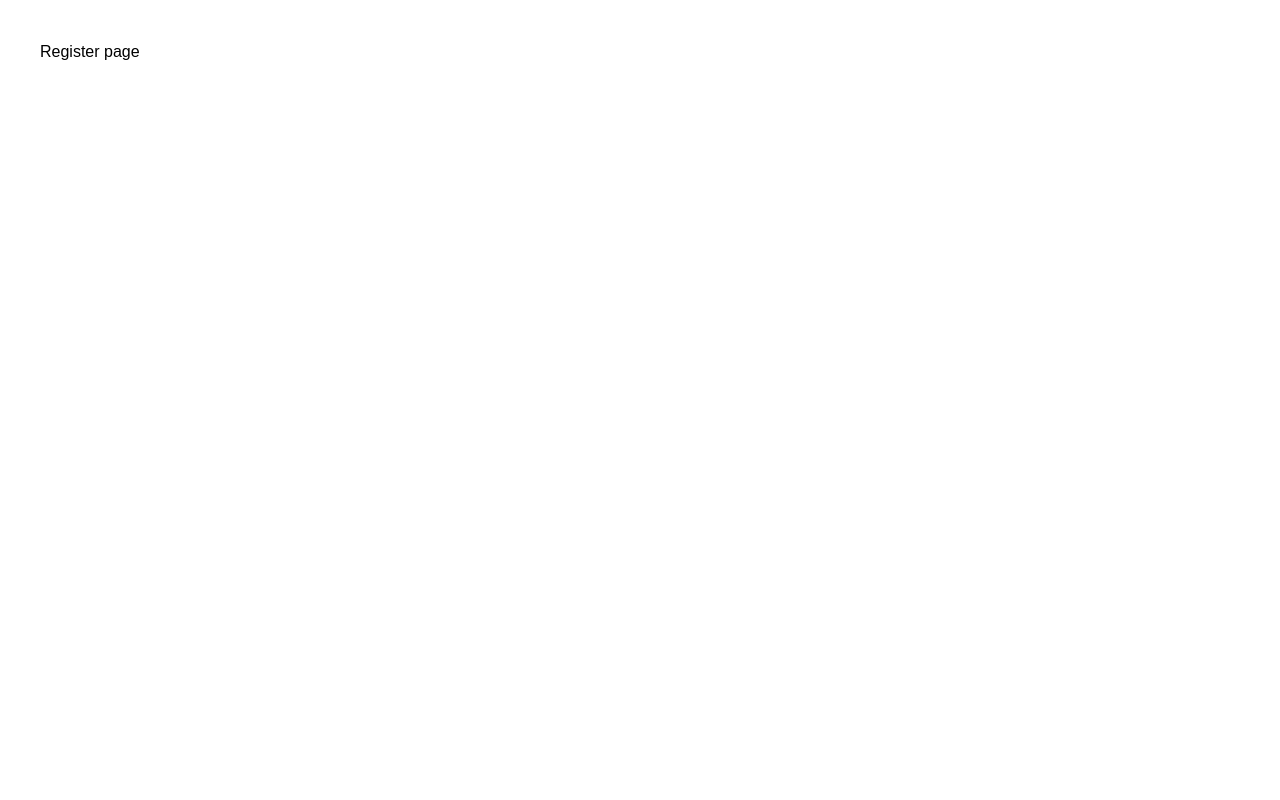
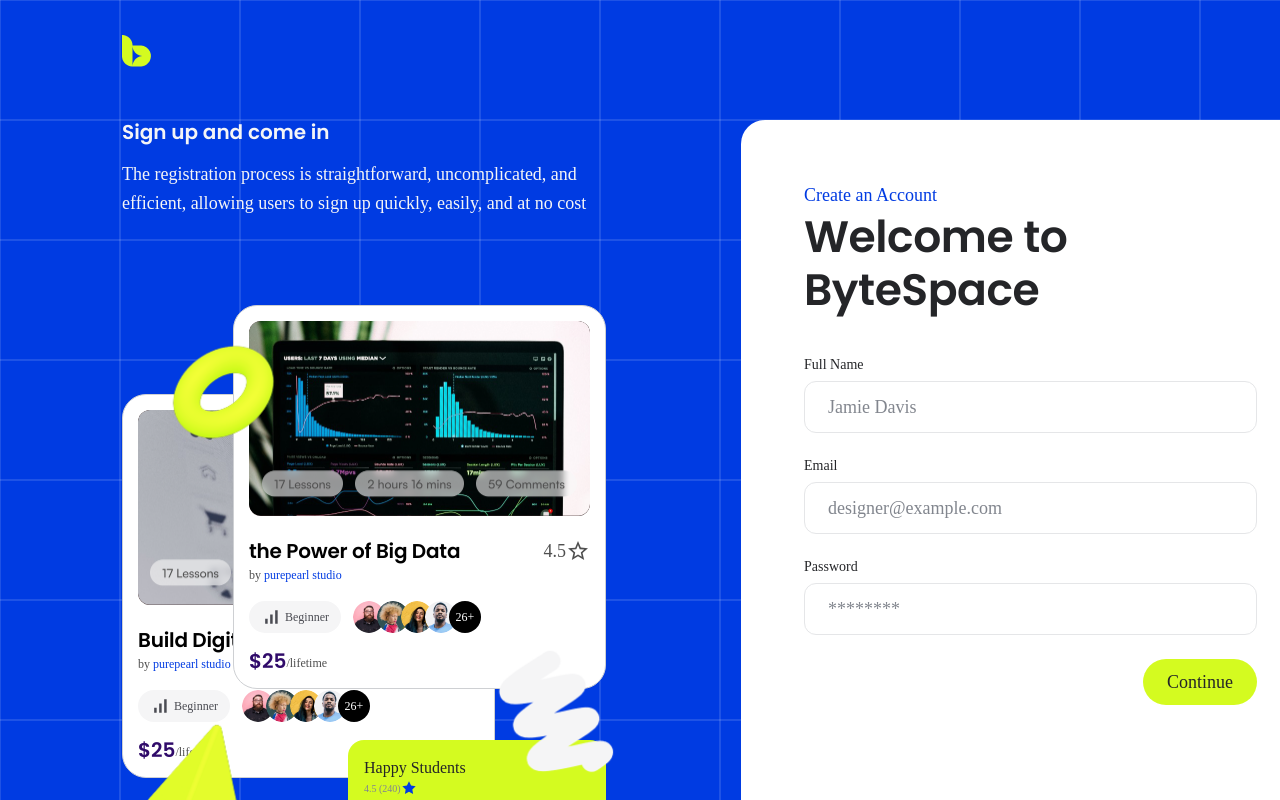
Before and after one commit to prio12/ByteSpace_LandingPage, a React (Vite) app: page /register in a window 1280 px wide. Shown: the top 800 px of the page. Built offline with nearby package versions, Linux system fonts and the light colour scheme; a web font is replaced by a local one.

Commit message:
feat(auth): update navbar, register page, floating cards, and auth graphics

```diff
--- /dev/null
+++ b/src/components/auth/AuthField.jsx
@@ -0,0 +1,29 @@
+const AuthField = ({
+  label,
+  name,
+  type = "text",
+  placeholder,
+  autoComplete,
+}) => {
+  return (
+    <div className="flex w-full flex-col gap-2">
+      <label
+        htmlFor={name}
+        className="text-[14px] font-medium leading-[17px] text-[#242528]"
+      >
+        {label}
+      </label>
+      <input
+        id={name}
+        name={name}
+        type={type}
+        placeholder={placeholder}
+        autoComplete={autoComplete}
+        required
+        className="h-[52px] w-full rounded-xl border border-[#E5E6E8] bg-white px-[23px] text-[18px] leading-[29px] text-[#242528] outline-none placeholder:text-[#82868E] focus:border-[#003BE2]"
+      />
+    </div>
+  );
+};
+
+export default AuthField;
--- /dev/null
+++ b/src/components/auth/AuthForm.jsx
@@ -0,0 +1,55 @@
+import { Link } from "react-router-dom";
+import AuthField from "./AuthField";
+
+const AuthForm = ({
+  eyebrow,
+  title,
+  fields,
+  submitLabel,
+  footer,
+  className = "",
+  children,
+}) => {
+  return (
+    <div
+      className={`flex w-[453px] flex-col justify-between font-[family-name:Satoshi] ${className}`}
+    >
+      <div className="flex flex-col gap-10">
+        <div>
+          <p className="text-[18px] leading-[29px] text-[#003BE2]">{eyebrow}</p>
+          <h1 className="font-[family-name:Poppins] text-[44px] font-semibold leading-[53px] tracking-[-0.01em] text-[#242528]">
+            {title}
+          </h1>
+        </div>
+
+        <form
+          onSubmit={(e) => e.preventDefault()}
+          className="flex flex-col gap-6"
+        >
+          {fields.map((field) => (
+            <AuthField key={field.name} {...field} />
+          ))}
+          <button
+            type="submit"
+            className="cursor-pointer self-end rounded-3xl bg-[#D4FB20] px-6 py-3 text-[18px] font-medium leading-[22px] text-[#242528]"
+          >
+            {submitLabel}
+          </button>
+        </form>
+      </div>
+
+      {children}
+
+      <p
+        className={`flex gap-1 self-center text-[16px] leading-[26px] ${footer.textClassName}`}
+      >
+        <span>{footer.text}</span>
+        <Link to={footer.to} className="text-[#003BE2]">
+          {footer.linkLabel}
+        </Link>
+      </p>
+    </div>
+  );
+};
+
+export default AuthForm;
--- /dev/null
+++ b/src/components/auth/AuthGrid.jsx
@@ -0,0 +1,25 @@
+const VERTICAL = Array.from({ length: 13 }, (_, i) => i * 120);
+const HORIZONTAL = Array.from({ length: 9 }, (_, i) => i * 120);
+
+const LINE = "bg-white/12";
+
+const AuthGrid = () => (
+  <div aria-hidden className="pointer-events-none absolute inset-0 z-0">
+    {VERTICAL.map((x) => (
+      <div
+        key={`v${x}`}
+        className={`absolute top-0 h-full w-[2px] ${LINE}`}
+        style={{ left: x - 1 }}
+      />
+    ))}
+    {HORIZONTAL.map((y) => (
+      <div
+        key={`h${y}`}
+        className={`absolute left-0 h-[2px] w-full ${LINE}`}
+        style={{ top: y - 1 }}
+      />
+    ))}
+  </div>
+);
+
+export default AuthGrid;
--- /dev/null
+++ b/src/components/auth/AuthLayout.jsx
@@ -0,0 +1,51 @@
+import { courses } from "../../data/courses";
+import { authOrnaments } from "../../data/ornaments";
+import CourseCard from "../home/CourseCard";
+import HappyStudentsCard from "../home/cards/HappyStudentsCard";
+import Ornaments from "../home/Ornaments";
+import AuthGrid from "./AuthGrid";
+import Navbar from "../common/Navbar";
+
+const buildDigitalAsset = courses.find((c) => c.id === 2);
+const bigData = courses.find((c) => c.id === 3);
+
+const AuthLayout = ({ heading, description, children }) => {
+  return (
+    <section className="overflow-hidden bg-[#003BE2]">
+      <div className="relative mx-auto h-[1024px] w-full max-w-[1440px]">
+        <AuthGrid />
+        <Navbar logoOnly />
+        <div className="absolute left-[122px] top-[120px] z-10 flex w-[475px] flex-col gap-4 text-[#F5F5F6]">
+          <h2 className="font-[family-name:Poppins] text-[20px] font-semibold leading-6">
+            {heading}
+          </h2>
+          <p className="font-[family-name:Satoshi] text-[18px] font-normal leading-[160%]">
+            {description}
+          </p>
+        </div>
+
+        <div className="absolute inset-0 z-[1]">
+          <div className="absolute left-[122px] top-[394px] w-[373px]">
+            <CourseCard course={buildDigitalAsset} variant="feature" />
+          </div>
+          <div className="absolute left-[233px] top-[305px] w-[373px]">
+            <CourseCard course={bigData} variant="feature" />
+          </div>
+          <HappyStudentsCard
+            variant="lime"
+            compact
+            className="left-[348px] top-[740px]"
+          />
+        </div>
+
+        <Ornaments items={authOrnaments} />
+
+        <div className="absolute left-[741px] top-[120px] z-10 h-[784px] w-[579px] rounded-3xl bg-white pl-[63px] pt-[61px]">
+          <div className="w-[453px]">{children}</div>
+        </div>
+      </div>
+    </section>
+  );
+};
+
+export default AuthLayout;
--- a/src/components/common/FloatingCard.jsx
+++ b/src/components/common/FloatingCard.jsx
@@ -1,7 +1,7 @@
-const FloatingCard = ({ className = "", children }) => {
+const FloatingCard = ({ className = "", bg = "bg-white", children }) => {
   return (
     <div
-      className={`absolute flex flex-col gap-2 rounded-2xl bg-white p-4 font-[family-name:Satoshi] text-[#242528] ${className}`}
+      className={`absolute flex flex-col gap-2 rounded-2xl p-4 font-[family-name:Satoshi] text-[#242528] ${bg} ${className}`}
     >
       {children}
     </div>
--- a/src/components/common/Navbar.jsx
+++ b/src/components/common/Navbar.jsx
@@ -1,7 +1,7 @@
 import { useState } from "react";
 import { Link } from "react-router-dom";
 import { MdClose, MdMenu } from "react-icons/md";
-import Logo from "../../assets/icons/Header_Logo.png";
+import Logo from "../../assets/images/b_vector_logo.png";
 import Icon from "../../assets/icons/BookmarkVector.png";
 
 const navLinks = [
@@ -15,15 +15,44 @@ const authLinks = [
   { label: "Join Us", to: "/register" },
 ];
 
-const Navbar = () => {
+const Navbar = ({ logoOnly = false }) => {
   const [open, setOpen] = useState(false);
 
   return (
     <header className="relative z-30 mx-auto flex h-[120px] w-full max-w-[1440px] items-start justify-between px-6 pt-[35px] font-[family-name:Satoshi] text-[16px] text-[#F5F5F6] xl:pl-[122px] xl:pr-[120px]">
-      <Link to="/" className="shrink-0">
-        <img src={Logo} alt="ByteSpace" className="h-[37px] w-[171px]" />
+      <Link
+        to="/"
+        className={`flex h-[37px] shrink-0 items-start ${
+          logoOnly ? "w-[28.875px]" : "w-[171px]"
+        }`}
+      >
+        <img
+          src={Logo}
+          alt="ByteSpace"
+          className="mt-0 h-[31.5px] w-[28.875px]"
+        />
+
+        {!logoOnly && (
+          <span
+            className="
+        ml-[6.12px]
+        mt-[7px]
+        h-[30px]
+        w-[134px]
+        font-[family-name:'Clash_Display']
+        text-[24px]
+        font-bold
+        leading-[100%]
+        text-[#F5F5F6]
+      "
+          >
+            ByteSpace
+          </span>
+        )}
       </Link>
 
+      {!logoOnly && (
+        <>
           <nav className="mt-3 hidden shrink-0 gap-6 lg:flex">
             {navLinks.map(({ label, to, active }) => (
               <Link
@@ -46,6 +75,7 @@ const Navbar = () => {
                 {label}
               </Link>
             ))}
+
             <a href="#" aria-label="Bookings">
               <img src={Icon} alt="" className="size-6" />
             </a>
@@ -58,7 +88,11 @@ const Navbar = () => {
             aria-expanded={open}
             onClick={() => setOpen((o) => !o)}
           >
-        {open ? <MdClose className="size-8" /> : <MdMenu className="size-8" />}
+            {open ? (
+              <MdClose className="size-8" />
+            ) : (
+              <MdMenu className="size-8" />
+            )}
           </button>
 
           {open && (
@@ -70,6 +104,8 @@ const Navbar = () => {
               ))}
             </div>
           )}
+        </>
+      )}
     </header>
   );
 };
--- a/src/components/home/cards/HappyStudentsCard.jsx
+++ b/src/components/home/cards/HappyStudentsCard.jsx
@@ -1,15 +1,38 @@
 import FloatingCard from "../../common/FloatingCard";
 import { avatars } from "../../../data/avatars";
 
-const Star = () => (
-  <svg viewBox="0 0 24 24" className="size-4 fill-[#D4FB20]" aria-hidden>
+const variants = {
+  default: {
+    bg: "bg-white",
+    star: "fill-[#D4FB20]",
+    subtext: "text-[#82868E]",
+    ring: "ring-white",
+    count: "bg-[#D4FB20]",
+  },
+  lime: {
+    bg: "bg-[#D4FB20]",
+    star: "fill-[#003BE2]",
+    subtext: "text-[#82868E]",
+    ring: "ring-[#D4FB20]",
+    count: "bg-[#242528] text-[#F5F5F6]",
+  },
+};
+
+const Star = ({ className }) => (
+  <svg viewBox="0 0 24 24" className={`size-4 ${className}`} aria-hidden>
     <path d="M12 2l3.09 6.26L22 9.27l-5 4.87 1.18 6.88L12 17.77l-6.18 3.25L7 14.14 2 9.27l6.91-1.01L12 2z" />
   </svg>
 );
 
-const HappyStudentsCard = ({ className = "", compact = false }) => {
+const HappyStudentsCard = ({
+  className = "",
+  compact = false,
+  variant = "default",
+}) => {
+  const v = variants[variant];
+
   return (
-    <FloatingCard className={`w-[258px] ${className}`}>
+    <FloatingCard bg={v.bg} className={`w-[258px] ${className}`}>
       <div>
         <p
           className={`text-[16px] font-medium ${compact ? "leading-6" : "leading-[19px]"}`}
@@ -17,14 +40,14 @@ const HappyStudentsCard = ({ className = "", compact = false }) => {
           Happy Students
         </p>
         <p
-          className={`flex items-center text-[#82868E] ${
+          className={`flex items-center ${v.subtext} ${
             compact
               ? "h-4 text-[10px] leading-[15px]"
               : "text-[12px] leading-[19px]"
           }`}
         >
           4.5 (240)
-          <Star />
+          <Star className={v.star} />
         </p>
       </div>
 
@@ -35,16 +58,18 @@ const HappyStudentsCard = ({ className = "", compact = false }) => {
               key={id}
               src={src}
               alt=""
-              className="size-[43px] rounded-full object-cover ring-2 ring-white"
+              className={`size-[43px] rounded-full object-cover ring-2 ${v.ring}`}
             />
           ) : (
             <div
               key={id}
-              className="size-[43px] rounded-full bg-[#CBD0D8] ring-2 ring-white"
+              className={`size-[43px] rounded-full bg-[#CBD0D8] ring-2 ${v.ring}`}
             />
           ),
         )}
-        <div className="grid size-[43px] place-items-center rounded-full bg-[#D4FB20] text-[12px] font-bold leading-[18px] ring-2 ring-white">
+        <div
+          className={`grid size-[43px] place-items-center rounded-full text-[12px] font-bold leading-[18px] ring-2 ${v.ring} ${v.count}`}
+        >
           2K+
         </div>
       </div>
--- a/src/data/ornaments.js
+++ b/src/data/ornaments.js
@@ -11,7 +11,8 @@ import ctaLimeCone from "../assets/icons/CtaOrnaments/limeTopConePyramid.png";
 import ctaWhiteSmallTopSpiral from "../assets/icons/CtaOrnaments/whiteSmallTopSpiral.png";
 import ctaLimeHalfCircle from "../assets/icons/CtaOrnaments/limeHalfCircle.png";
 import ctaTopRightBigDiag from "../assets/icons/CtaOrnaments/toprightWhiteBigrect.png";
-
+import authLimeCircle from "../assets/images/authLimeCircle.png";
+import authLimePyramid from "../assets/images/authLimePyramid.png";
 export const ornaments = [
   {
     label: "lime-spiral-coil",
@@ -130,3 +131,31 @@ export const ctaOrnaments = [
     h: 372,
   },
 ];
+
+export const authOrnaments = [
+  {
+    label: "auth-spiral-small",
+    src: ctaWhiteSmallTopSpiral,
+    side: "left",
+    x: 470,
+    y: 626,
+    size: 175,
+    rotate: 180,
+  },
+  {
+    label: "auth-circle",
+    src: authLimeCircle,
+    side: "left",
+    x: 151,
+    y: 320,
+    size: 146,
+  },
+  {
+    label: "auth-pyramid",
+    src: authLimePyramid,
+    side: "left",
+    x: 97,
+    y: 702,
+    size: 188,
+  },
+];
--- a/src/pages/Register.jsx
+++ b/src/pages/Register.jsx
@@ -1,3 +1,49 @@
+import AuthLayout from "../components/auth/AuthLayout";
+import AuthForm from "../components/auth/AuthForm";
+
+const fields = [
+  {
+    name: "name",
+    label: "Full Name",
+    type: "text",
+    placeholder: "Jamie Davis",
+    autoComplete: "name",
+  },
+  {
+    name: "email",
+    label: "Email",
+    type: "email",
+    placeholder: "designer@example.com",
+    autoComplete: "email",
+  },
+  {
+    name: "password",
+    label: "Password",
+    type: "password",
+    placeholder: "********",
+    autoComplete: "new-password",
+  },
+];
+
 export default function Register() {
-  return <div className="p-10">Register page</div>;
+  return (
+    <AuthLayout
+      heading="Sign up and come in"
+      description="The registration process is straightforward, uncomplicated, and efficient, allowing users to sign up quickly, easily, and at no cost"
+    >
+      <AuthForm
+        className="h-[672px]"
+        eyebrow="Create an Account"
+        title="Welcome to ByteSpace"
+        fields={fields}
+        submitLabel="Continue"
+        footer={{
+          text: "Already have an account?",
+          linkLabel: "Login",
+          to: "/login",
+          textClassName: "text-[#4B4C53]",
+        }}
+      />
+    </AuthLayout>
+  );
 }
```
Also changed, not shown: src/assets/images/authLimeCircle.png (added), src/assets/images/authLimePyramid.png (added). Lines whose indentation alone changed are shown as unchanged.
